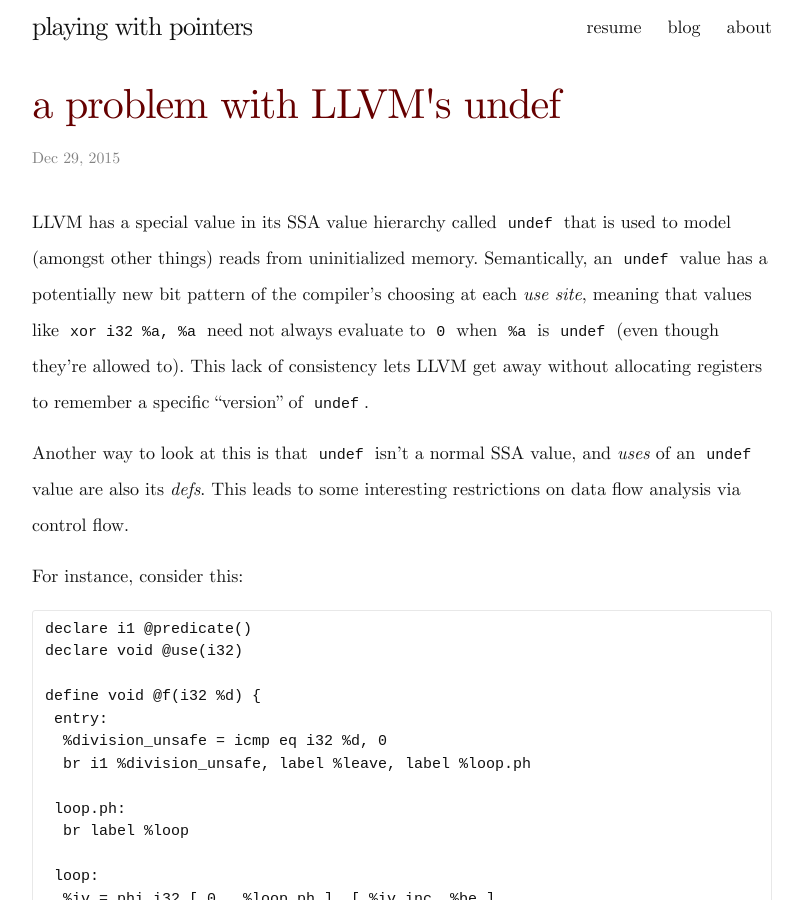
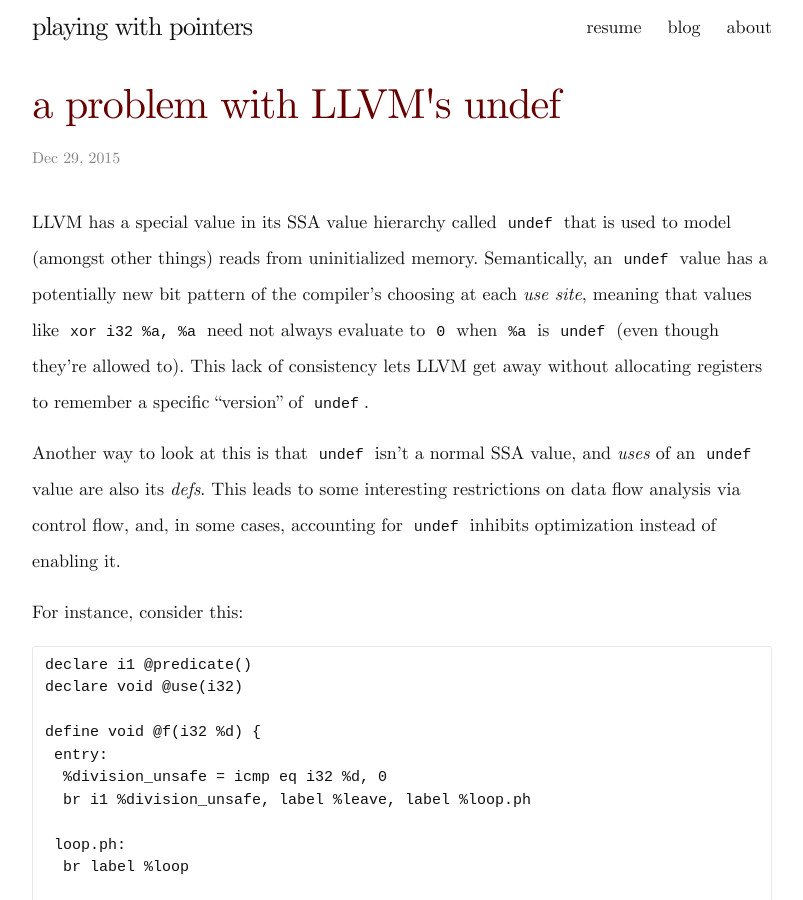
Before and after one commit to sanjoy/playingwithpointers.com, a Jekyll site: the page built from _posts/2015-12-29-problem-with-undef.markdown, in a window 1280 px wide and 900 px high. Shown: the whole window, without its empty margins (238-1041 px from the left). Built offline with Jekyll 4.4.1, drawn with Linux system fonts in a browser that asks for light colours; comment, search, counter and statistics services are not loaded.

```diff
--- a/_posts/2015-12-29-problem-with-undef.markdown
+++ b/_posts/2015-12-29-problem-with-undef.markdown
@@ -16,7 +16,9 @@
 
 Another way to look at this is that `undef` isn't a normal SSA value,
 and *uses* of an `undef` value are also its *defs*.  This leads to
-some interesting restrictions on data flow analysis via control flow.
+some interesting restrictions on data flow analysis via control flow,
+and, in some cases, accounting for `undef` inhibits optimization
+instead of enabling it.
 
 For instance, consider this:
 
```
